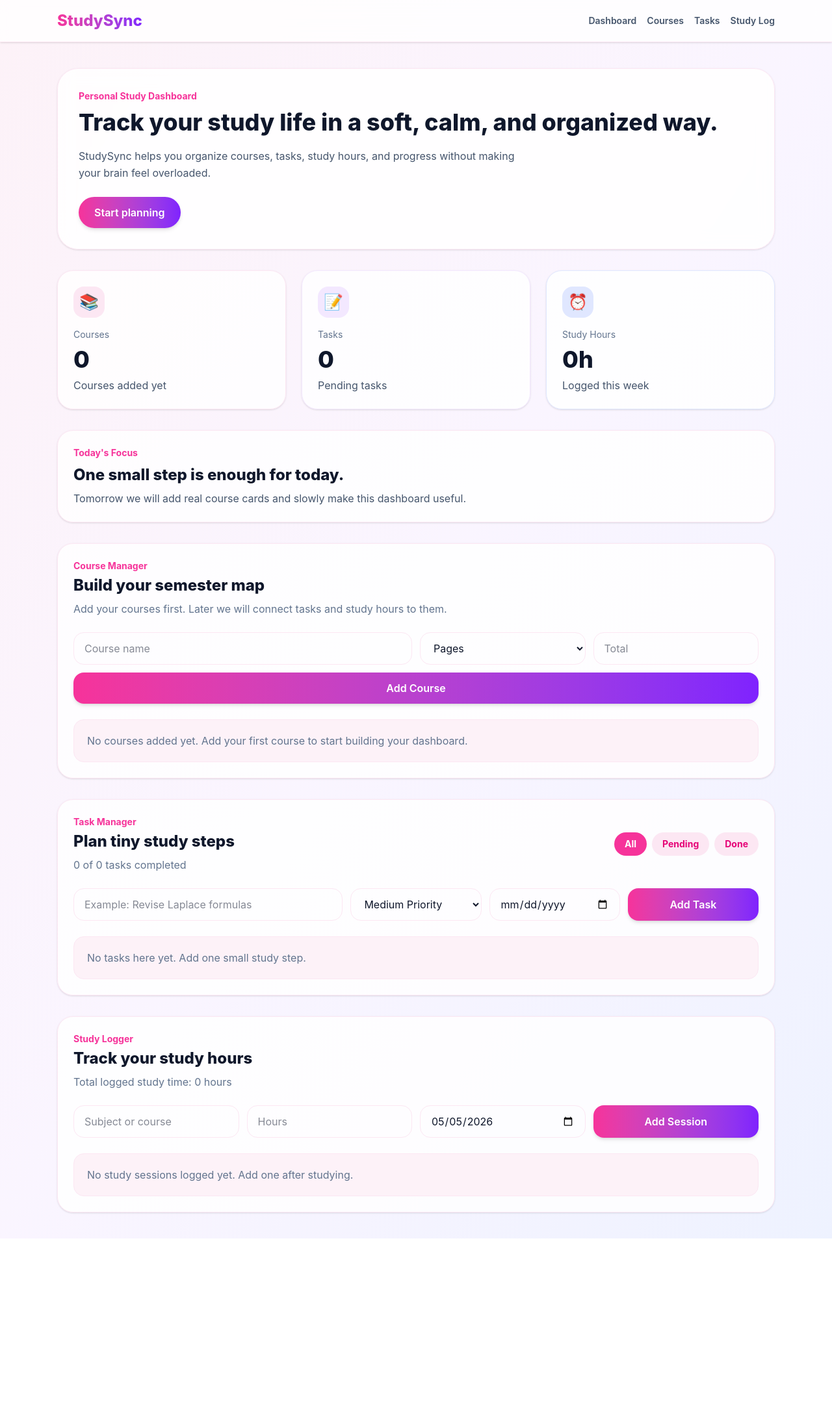
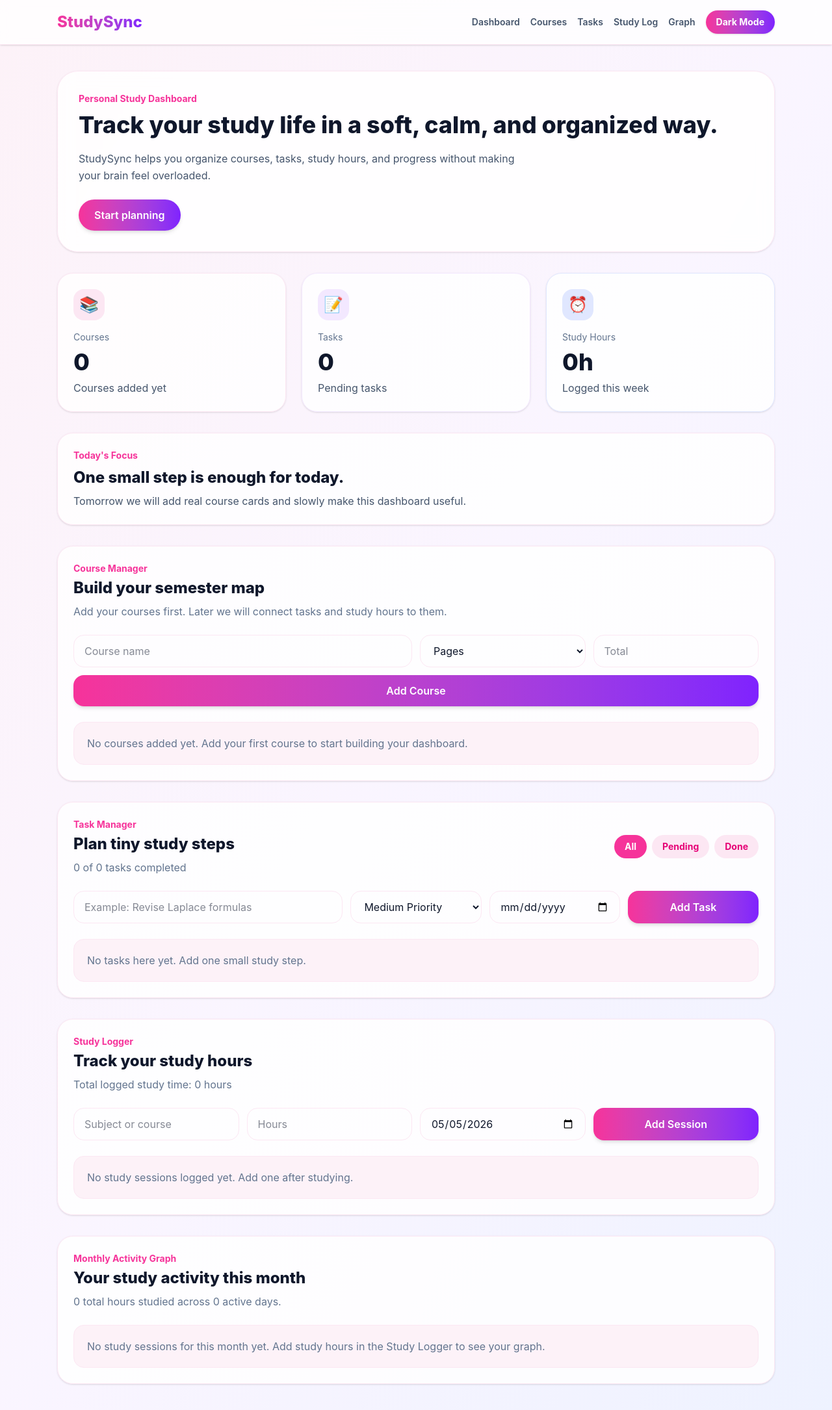
Before and after one commit to baruni8march/study-sync-dashboard, a React (Vite) app: page / in a window 1280 px wide. Shown: the whole page at 65% size. Before the commit the page ends 1906 px from the top, so only its background shows below. Built offline with nearby package versions, Linux system fonts and the light colour scheme.

Commit message:
added graph navigation and theme toggle

```diff
--- a/package.json
+++ b/package.json
@@ -13,6 +13,7 @@
     "@tailwindcss/vite": "^4.2.4",
     "react": "^19.2.5",
     "react-dom": "^19.2.5",
+    "recharts": "^3.8.1",
     "tailwindcss": "^4.2.4"
   },
   "devDependencies": {
--- a/src/App.jsx
+++ b/src/App.jsx
@@ -1,3 +1,4 @@
+import { useEffect, useState } from "react"
 import Navbar from "./components/Navbar"
 import HeroSection from "./components/HeroSection"
 import SummaryCards from "./components/SummaryCards"
@@ -5,10 +6,25 @@ import FocusCard from "./components/FocusCard"
 import CourseManager from "./components/CourseManager"
 import TaskManager from "./components/TaskManager"
 import StudyLogger from "./components/StudyLogger"
+import MonthlyGraph from "./components/MonthlyGraph"
+
 function App() {
+  const [isDark, setIsDark] = useState(() => {
+    return localStorage.getItem("studysync-theme") === "dark"
+  })
+
+  useEffect(() => {
+    localStorage.setItem("studysync-theme", isDark ? "dark" : "light")
+  }, [isDark])
+
+  function toggleTheme() {
+    setIsDark(!isDark)
+  }
+
   return (
-    <div className="min-h-screen bg-linear-to-br from-pink-50 via-purple-50 to-indigo-50 text-slate-900">
-      <Navbar />
+    <div className={isDark ? "dark" : ""}>
+      <div className="min-h-screen bg-linear-to-br from-pink-50 via-purple-50 to-indigo-50 text-slate-900 transition">
+        <Navbar isDark={isDark} toggleTheme={toggleTheme} />
 
         <main className="max-w-6xl mx-auto px-6 py-10">
           <HeroSection />
@@ -17,7 +33,9 @@ function App() {
           <CourseManager />
           <TaskManager />
           <StudyLogger />
+          <MonthlyGraph />
         </main>
+      </div>
     </div>
   )
 }
--- /dev/null
+++ b/src/components/MonthlyGraph.jsx
@@ -0,0 +1,98 @@
+import {
+  BarChart,
+  Bar,
+  XAxis,
+  YAxis,
+  CartesianGrid,
+  Tooltip,
+  ResponsiveContainer,
+} from "recharts"
+import useLocalStorage from "../hooks/useLocalStorage"
+
+function MonthlyGraph() {
+  const [sessions] = useLocalStorage("studysync-sessions", [])
+
+  function getCurrentMonthData() {
+    const today = new Date()
+    const currentYear = today.getFullYear()
+    const currentMonth = today.getMonth()
+
+    const daysInMonth = new Date(currentYear, currentMonth + 1, 0).getDate()
+
+    const monthData = []
+
+    for (let day = 1; day <= daysInMonth; day++) {
+      const date = new Date(currentYear, currentMonth, day)
+      const dateString = date.toISOString().slice(0, 10)
+
+      monthData.push({
+        date: dateString,
+        day: day,
+        hours: 0,
+      })
+    }
+
+    sessions.forEach((session) => {
+      const sessionDate = new Date(session.date)
+
+      const sameYear = sessionDate.getFullYear() === currentYear
+      const sameMonth = sessionDate.getMonth() === currentMonth
+
+      if (sameYear && sameMonth) {
+        const dayIndex = sessionDate.getDate() - 1
+
+        if (monthData[dayIndex]) {
+          monthData[dayIndex].hours += Number(session.hours)
+        }
+      }
+    })
+
+    return monthData
+  }
+
+  const graphData = getCurrentMonthData()
+
+  const totalMonthlyHours = graphData.reduce((sum, item) => {
+    return sum + item.hours
+  }, 0)
+
+  const activeDays = graphData.filter((item) => item.hours > 0).length
+
+  return (
+    <section id="monthly-graph" className="mt-8 bg-white/85 rounded-3xl shadow-sm border border-pink-100 p-6 scroll-mt-24">
+      <div className="mb-6">
+        <p className="text-sm font-bold text-pink-500 mb-1">
+          Monthly Activity Graph
+        </p>
+
+        <h3 className="text-2xl font-extrabold">
+          Your study activity this month
+        </h3>
+
+        <p className="text-slate-500 mt-2">
+          {totalMonthlyHours} total hour{totalMonthlyHours !== 1 ? "s" : ""} studied across {activeDays} active day{activeDays !== 1 ? "s" : ""}.
+        </p>
+      </div>
+
+      {totalMonthlyHours === 0 ? (
+        <div className="bg-pink-50 border border-pink-100 rounded-2xl p-5 text-slate-500">
+          No study sessions for this month yet. Add study hours in the Study Logger to see your graph.
+        </div>
+      ) : (
+        <div className="h-80 bg-pink-50 border border-pink-100 rounded-2xl p-4">
+          <ResponsiveContainer width="100%" height="100%">
+            <BarChart data={graphData}>
+              <CartesianGrid strokeDasharray="3 3" />
+              <XAxis dataKey="day" />
+              <YAxis />
+              <Tooltip />
+              <Bar dataKey="hours" radius={[8, 8, 0, 0]} />
+            </BarChart>
+          </ResponsiveContainer>
+        </div>
+      )}
+    </section>
+  )
+}
+
+export default MonthlyGraph
--- a/src/components/Navbar.jsx
+++ b/src/components/Navbar.jsx
@@ -1,16 +1,38 @@
-function Navbar() {
+function Navbar({ isDark, toggleTheme }) {
   return (
-    <nav className="bg-white/80 backdrop-blur-md shadow-sm border-b border-pink-100">
-      <div className="max-w-6xl mx-auto px-6 py-4 flex justify-between items-center">
-        <h1 className="text-2xl font-extrabold bg-gradient-to-r from-pink-500 to-violet-600 bg-clip-text text-transparent">
+    <nav className="sticky top-0 z-50 bg-white/80 backdrop-blur-md shadow-sm border-b border-pink-100">
+      <div className="max-w-6xl mx-auto px-6 py-4 flex flex-col md:flex-row md:justify-between md:items-center gap-4">
+        <h1 className="text-2xl font-extrabold bg-linear-to-r from-pink-500 to-violet-600 bg-clip-text text-transparent">
           StudySync
         </h1>
 
-        <div className="flex gap-4 text-sm font-semibold text-slate-600">
-          <a className="hover:text-pink-500" href="#">Dashboard</a>
-          <a className="hover:text-pink-500" href="#">Courses</a>
-          <a className="hover:text-pink-500" href="#">Tasks</a>
-          <a className="hover:text-pink-500" href="#">Study Log</a>
+        <div className="flex flex-wrap items-center gap-4 text-sm font-semibold text-slate-600">
+          <a className="hover:text-pink-500 transition" href="#dashboard">
+            Dashboard
+          </a>
+
+          <a className="hover:text-pink-500 transition" href="#courses">
+            Courses
+          </a>
+
+          <a className="hover:text-pink-500 transition" href="#tasks">
+            Tasks
+          </a>
+
+          <a className="hover:text-pink-500 transition" href="#study-log">
+            Study Log
+          </a>
+
+          <a className="hover:text-pink-500 transition" href="#monthly-graph">
+            Graph
+          </a>
+
+          <button
+            onClick={toggleTheme}
+            className="bg-linear-to-r from-pink-500 to-violet-600 text-white px-4 py-2 rounded-full font-bold shadow-sm hover:scale-105 transition"
+          >
+            {isDark ? "Light Mode" : "Dark Mode"}
+          </button>
         </div>
       </div>
     </nav>
--- a/src/index.css
+++ b/src/index.css
@@ -1 +1,53 @@
 @import "tailwindcss";
+html {
+  scroll-behavior: smooth;
+}
+
+.dark .min-h-screen {
+  background: linear-gradient(to bottom right, #0f172a, #1e1b4b, #312e81);
+}
+
+.dark nav,
+.dark section {
+  background-color: rgba(15, 23, 42, 0.86);
+  border-color: rgba(244, 114, 182, 0.25);
+}
+
+.dark .bg-white\/85,
+.dark .bg-white\/80 {
+  background-color: rgba(15, 23, 42, 0.86);
+}
+
+.dark .bg-pink-50 {
+  background-color: rgba(30, 41, 59, 0.85);
+}
+
+.dark .bg-white {
+  background-color: rgba(30, 41, 59, 0.95);
+}
+
+.dark .text-slate-900,
+.dark .text-slate-800,
+.dark .text-slate-700 {
+  color: #f8fafc;
+}
+
+.dark .text-slate-600,
+.dark .text-slate-500 {
+  color: #cbd5e1;
+}
+
+.dark input,
+.dark select {
+  background-color: #1e293b;
+  color: #f8fafc;
+  border-color: rgba(244, 114, 182, 0.3);
+}
+
+.dark input::placeholder {
+  color: #94a3b8;
+}
+
+.dark .border-pink-100 {
+  border-color: rgba(244, 114, 182, 0.25);
+}
```
Also changed, not shown: 1 other file (tests, documents, lock files or other folders). Lines whose indentation alone changed are shown as unchanged.
